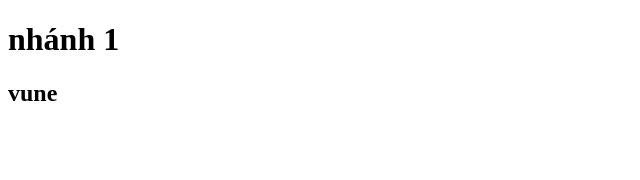
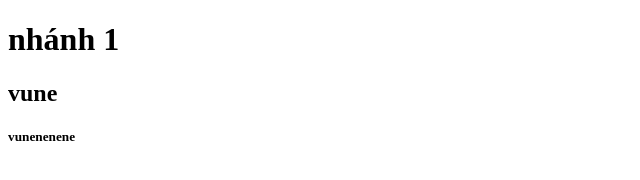
Before and after one commit to vuhoangquoc/fe-git, a plain HTML site: page index.html in a window 1280 px wide. Shown: the full height of the page, 0-640 px from the left. Drawn offline with Linux system fonts and the light colour scheme.

Commit message:
new vune

```diff
--- a/index.html
+++ b/index.html
@@ -9,5 +9,6 @@
   <body>
     <h1>nhánh 1</h1>
     <h2>vune</h2>
+    <h5>vunenenene</h5>
   </body>
 </html>
```
